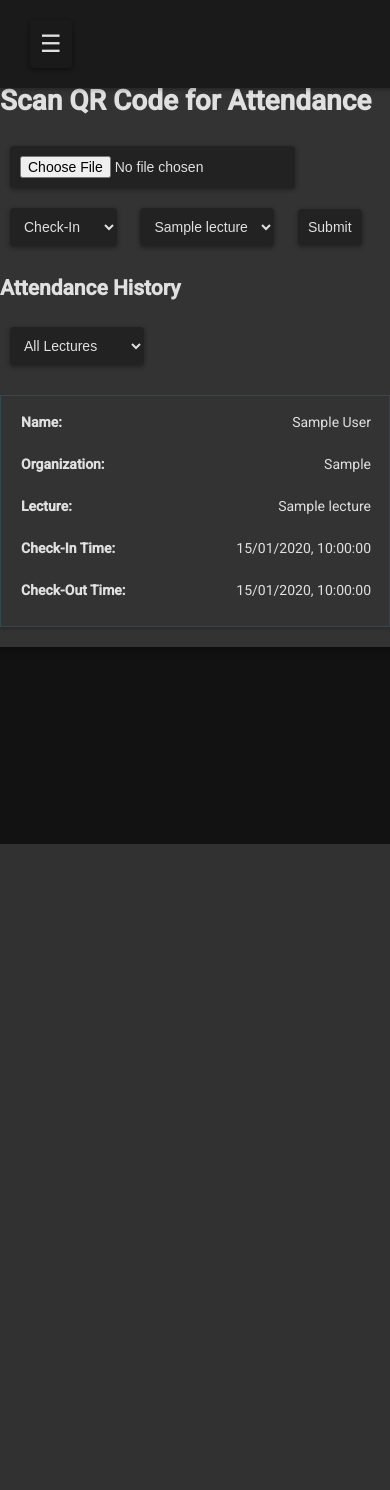
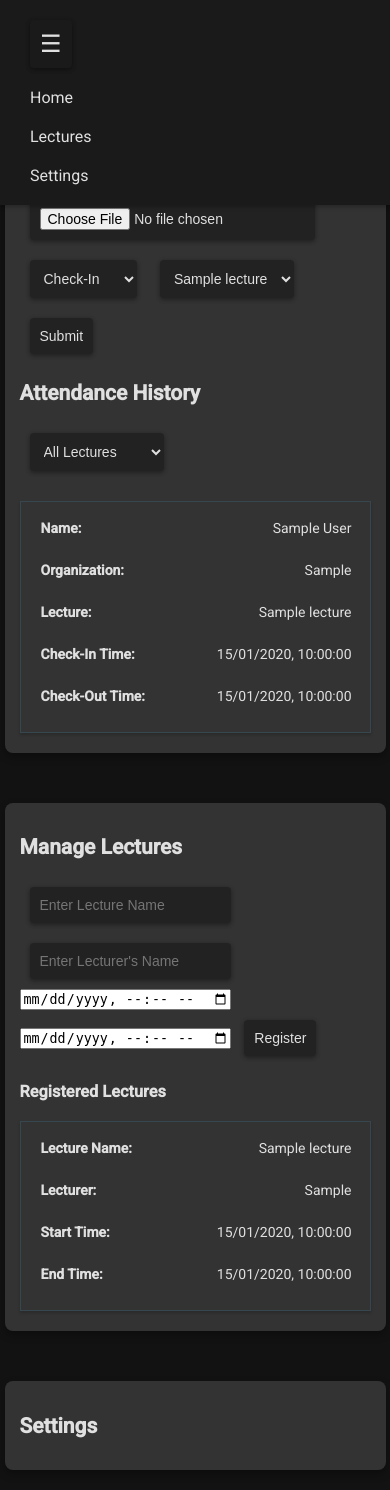
Before and after one commit to mathnantes/qrcode-project, a Flask app: page / in a window 390 px wide. Before the commit the page ends 844 px from the top, so only its background shows below. Run offline with Flask 3, Linux system fonts and the light colour scheme; tables that the repository leaves empty hold one stand-in row (values such as "Sample post").

Commit message:
some layout changes

```diff
--- a/static/styles.css
+++ b/static/styles.css
@@ -88,6 +88,7 @@ input[type='text']:hover {
 	background: var(--box-bg-color);
 	box-shadow: 0 4px 8px rgba(0, 0, 0, 0.3);
 	overflow: hidden;
+	display: hidden;
 }
 
 .table-style {
@@ -117,37 +118,11 @@ input[type='text']:hover {
 	top: 0;
 }
 
-#historyList {
-	width: 100%;
-	border-collapse: collapse;
-	margin-top: 20px;
-}
-
-#historyList th,
-#historyList td {
-	text-align: left;
-	padding: 12px 15px;
-	border-bottom: 1px solid var(--border-color);
-}
-
-#historyList thead {
-	background-color: var(--header-bg-color);
-	color: var(--text-color);
-}
-
-#historyList tbody tr:hover {
-	background-color: var(--row-hover-color);
-}
-
-#historyList th {
-	position: sticky;
-	top: 0;
-}
-
 /* Responsive Design */
 @media (max-width: 768px) {
 	body {
 		font-size: 14px;
+		margin: 5%;
 	}
 
 	button,
@@ -219,52 +194,4 @@ input[type='text']:hover {
 		font-weight: bold;
 		color: var(--text-color);
 	}
-
-	#historyList th,
-	#historyList td {
-		padding: 8px;
-	}
-
-	/* Transforming the table for mobile view */
-	#historyList,
-	#historyList thead,
-	#historyList tbody,
-	#historyList th,
-	#historyList td,
-	#historyList tr {
-		display: block;
-	}
-
-	#historyList thead tr {
-		position: absolute;
-		top: -9999px;
-		left: -9999px;
-	}
-
-	#historyList tr {
-		border: 1px solid var(--border-color);
-		margin-bottom: 5px;
-		box-shadow: 0 2px 3px rgba(0, 0, 0, 0.2);
-		padding: 10px;
-		background-color: var(--box-bg-color);
-	}
-
-	#historyList td {
-		border: none;
-		position: relative;
-		padding-left: 50%;
-		text-align: right;
-		margin-bottom: 10px;
-	}
-
-	#historyList td:before {
-		content: attr(data-label);
-		position: absolute;
-		left: 10px;
-		width: 45%;
-		padding-right: 10px;
-		text-align: left;
-		font-weight: bold;
-		color: var(--text-color);
-	}
 }
--- a/templates/index.html
+++ b/templates/index.html
@@ -16,7 +16,7 @@
 	<body>
 		<div class="menu">
 			<button class="menu-button" onclick="toggleMenu()">☰</button>
-			<div class="menu-content" id="menuContent" style="display: none">
+			<div class="menu-content" id="menuContent">
 				<a href="#" onclick="showSection('main')">Home</a>
 				<a href="#" onclick="showSection('lectures')">Lectures</a>
 				<a href="#" onclick="showSection('settings')">Settings</a>
@@ -34,8 +34,7 @@
 				<select id="lectureSelector"></select>
 				<button type="button" onclick="submitQRCode()">Submit</button>
 			</form>
-
-			<div id="historyTab" style="margin-top: 20px">
+			<div id="historyTab">
 				<h2>Attendance History</h2>
 				<select id="lectureFilter" onchange="fetchHistory()">
 					<option value="">All Lectures</option>
@@ -55,7 +54,7 @@
 			</div>
 		</div>
 
-		<div id="lectures" class="content" style="display: none">
+		<div id="lectures" class="content">
 			<h2>Manage Lectures</h2>
 			<form id="lectureForm">
 				<input
@@ -70,18 +69,8 @@
 					placeholder="Enter Lecturer's Name"
 					required
 				/>
-				<input
-					type="datetime-local"
-					id="startTime"
-					placeholder="Start Time"
-					required
-				/>
-				<input
-					type="datetime-local"
-					id="endTime"
-					placeholder="End Time"
-					required
-				/>
+				<input type="datetime-local" id="startTime" required />
+				<input type="datetime-local" id="endTime" required />
 				<button type="button" onclick="registerLecture()">Register</button>
 			</form>
 			<div id="registeredLectures">
@@ -102,7 +91,7 @@
 			</div>
 		</div>
 
-		<div id="settings" class="content" style="display: none">
+		<div id="settings" class="content">
 			<h2>Settings</h2>
 			<!-- Settings content will be added here later -->
 		</div>
```
